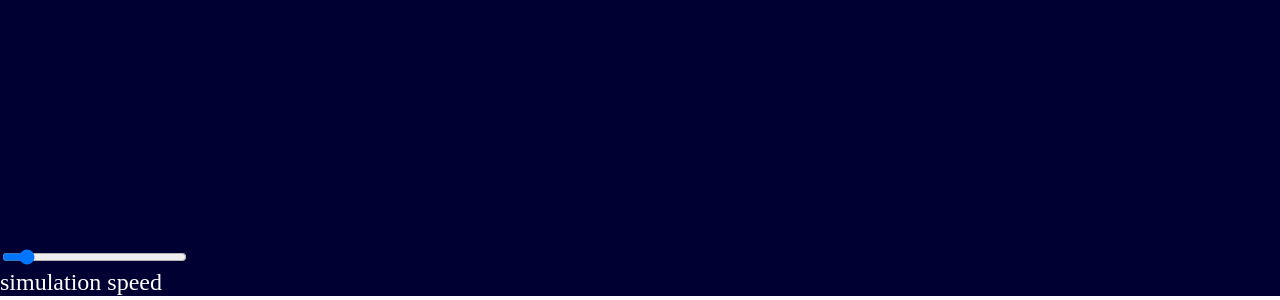
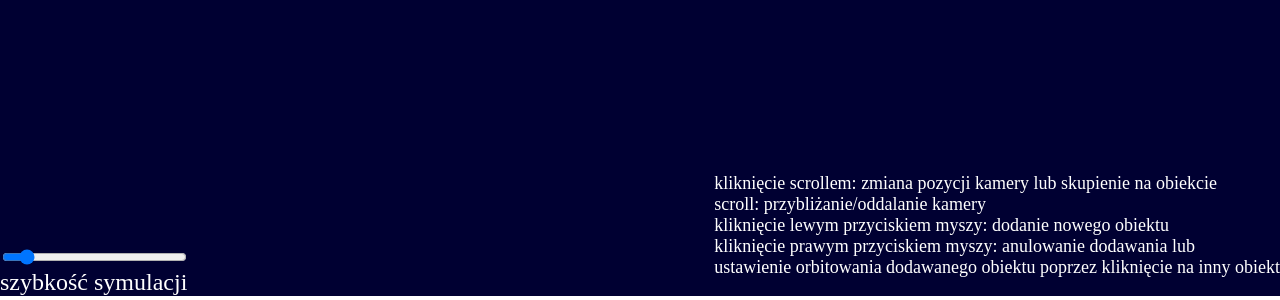
Before and after one commit to Mikrzak/UniversalGravitation, a plain HTML site: page index.html in a window 1280 px wide. Shown: the part 504-804 px from the top of the page. Drawn offline with Linux system fonts and the light colour scheme.

Commit message:
Update index.html

```diff
--- a/index.html
+++ b/index.html
@@ -7,10 +7,17 @@
 <body>
     <canvas id="canvas"></canvas>
     <div id="infoDiv">
-        <p id="objectInfo"></p>
-        <input type="range" id="simulationSpeed" min="0" max="10" value="1" step="0.5"></input> <br>
-        <label id="simulationSpeedLabel" for="simulationSpeed">simulation speed</label>
+        <div id="innerInfoDiv">
+            <p id="objectInfo"></p>
+            <input type="range" id="simulationSpeed" min="0" max="10" value="1" step="0.5"></input> <br>
+            <label id="simulationSpeedLabel" for="simulationSpeed">szybkość symulacji</label>
+        </div>
     </div>
+    <p id="guide"> kliknięcie scrollem: zmiana pozycji kamery lub skupienie na obiekcie <br>
+        scroll: przybliżanie/oddalanie kamery <br>
+        kliknięcie lewym przyciskiem myszy: dodanie nowego obiektu <br>
+        kliknięcie prawym przyciskiem myszy: anulowanie dodawania lub <br>
+        ustawienie orbitowania dodawanego obiektu poprzez kliknięcie na inny obiekt </p>
     <script src="index.js"></script>
 </body>
 </html>
```
